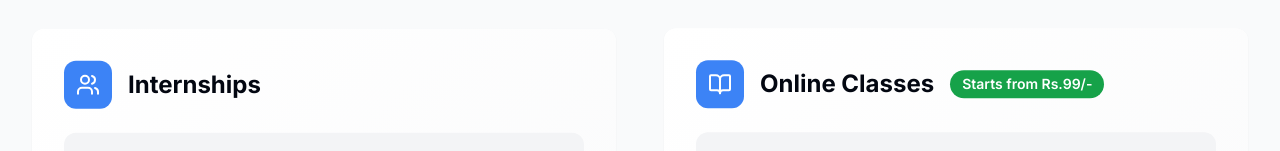
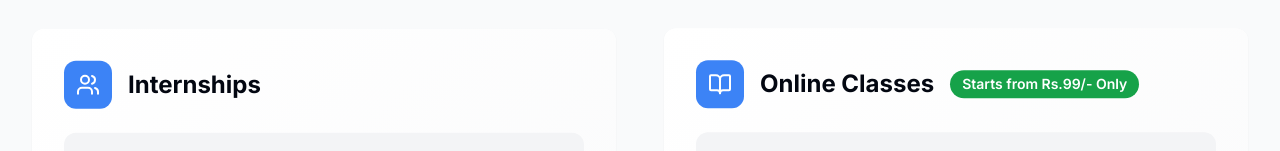
Before and after one commit to kumaran-devil/keepgonsite, a React (Vite) app: page /students in a window 1280 px wide. Shown: the part 307-458 px from the top of the page. Built offline with nearby package versions, Linux system fonts and the light colour scheme.

Commit message:
Update Students.tsx

```diff
--- a/src/components/Students.tsx
+++ b/src/components/Students.tsx
@@ -105,7 +105,7 @@ const Students = () => {
                 </div>
                 <h3 className="text-2xl font-bold text-foreground">Online Classes</h3>
                 <span className="ml-4 px-3 py-1 bg-success text-success-foreground text-sm font-semibold rounded-full">
-                  Starts from Rs.99/-
+                  Starts from Rs.99/- Only
                 </span>
               </div>
 
```
